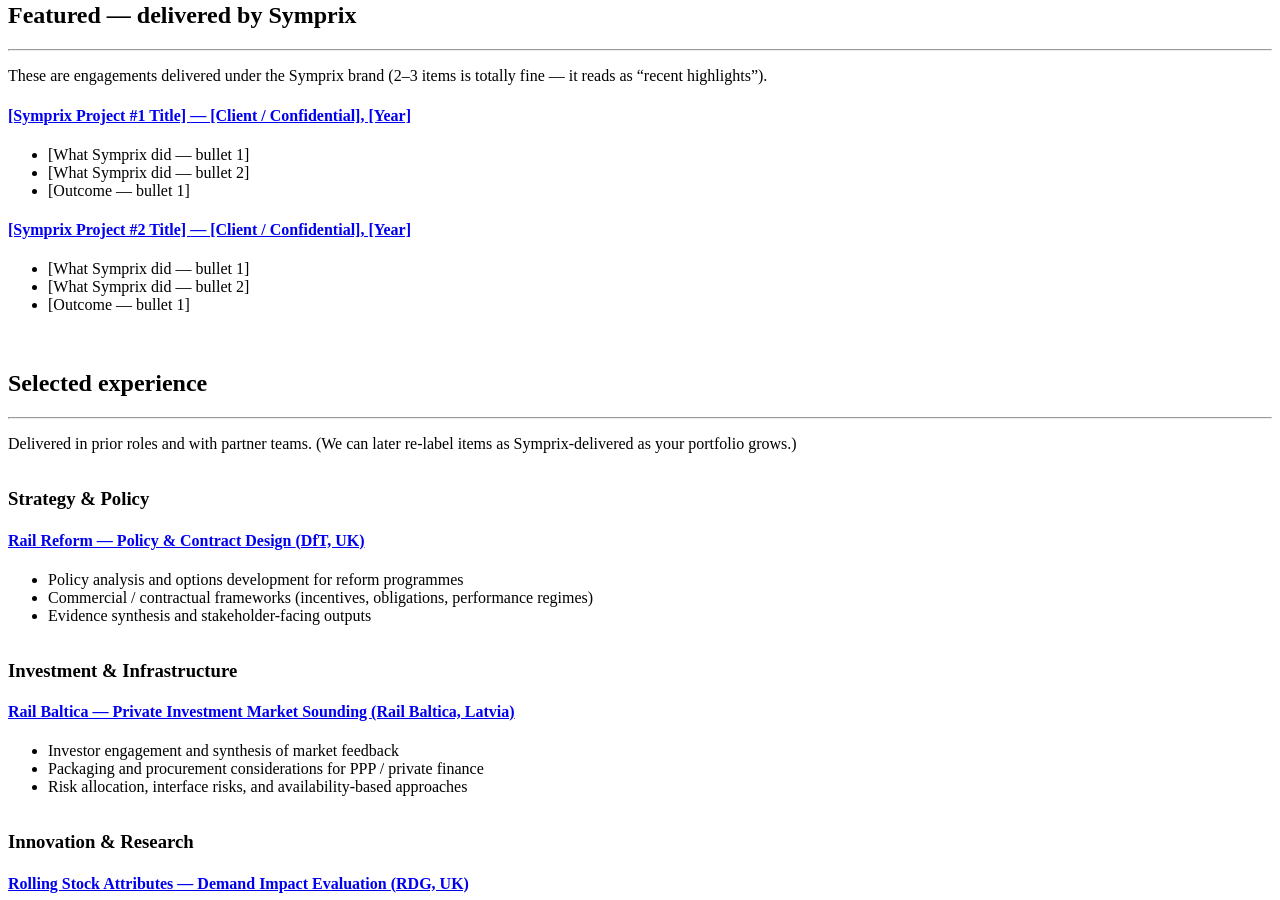
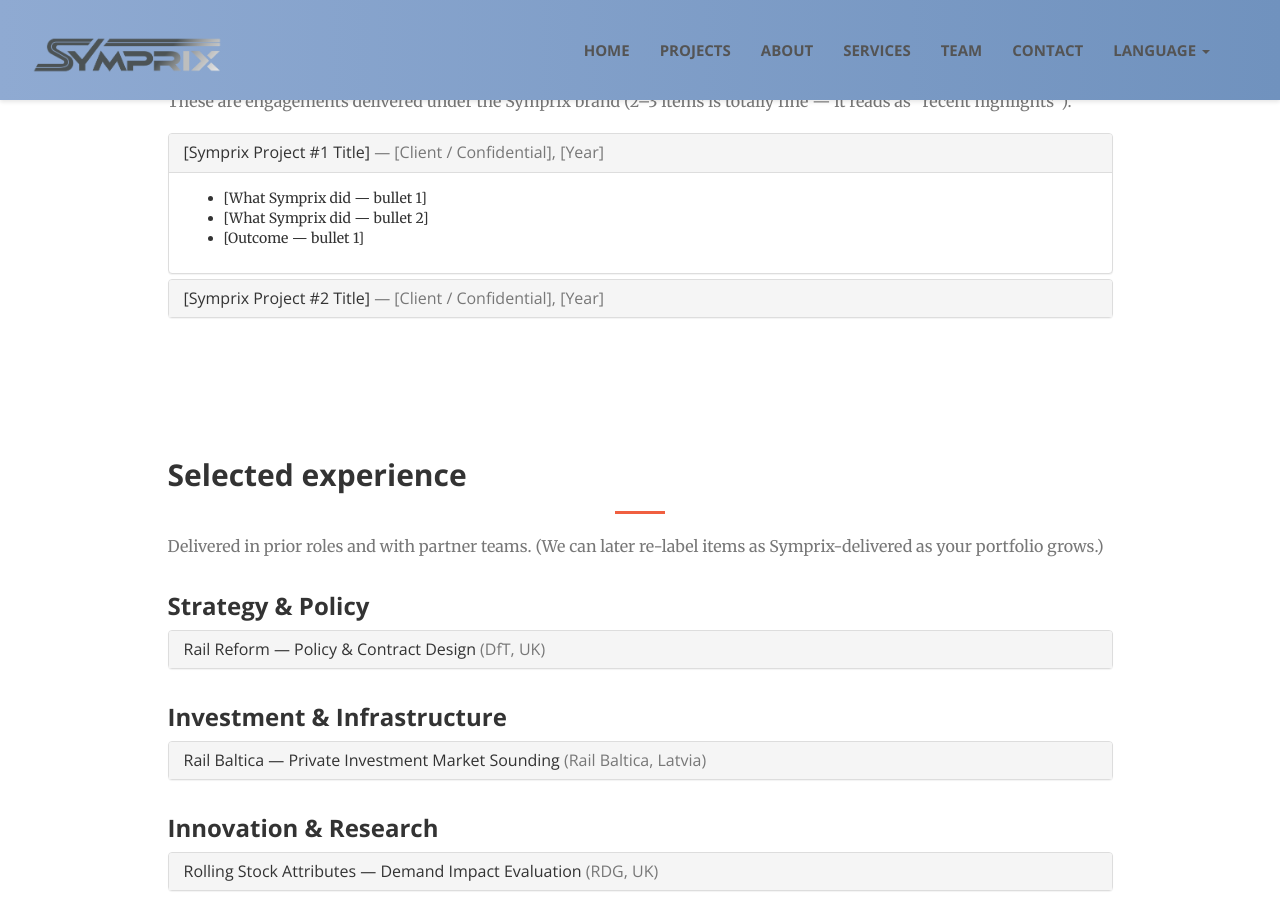
Before and after one commit to CD-Symprix/symprix, a Jekyll site: the page projects.html, which Jekyll copies as it is, in a window 1280 px wide and 900 px high, scrolled down 612 px. Built offline with Jekyll 4.4.1, drawn with Linux system fonts in a browser that asks for light colours; some of the changed text lies outside the part shown.

Commit message:
Enhance HTML head with meta tags and styles
Added meta tags for character set, compatibility, and viewport. Updated styles for fixed navbar and added links to stylesheets.

```diff
--- a/projects.html
+++ b/projects.html
@@ -1,33 +1,75 @@
 <!DOCTYPE html>
 <html lang="en">
 
-{% include head.html %}
+<head>
+  <meta charset="utf-8">
+  <meta http-equiv="X-UA-Compatible" content="IE=edge">
+  <meta name="viewport" content="width=device-width, initial-scale=1">
 
-<head>
-  <!-- Extra page-specific styles -->
+  <title>Symprix | Projects</title>
+
+  <link rel="icon" type="image/png" href="/img/Icon.png">
+  <link rel="stylesheet" href="/css/bootstrap.min.css" type="text/css">
+  <link href="https://fonts.googleapis.com/css?family=Open+Sans:300italic,400italic,600italic,700italic,800italic,400,300,600,700,800" rel="stylesheet" type="text/css">
+  <link href="https://fonts.googleapis.com/css?family=Merriweather:400,300,300italic,400italic,700,700italic,900,900italic" rel="stylesheet" type="text/css">
+  <link rel="stylesheet" href="/css/animate.min.css" type="text/css">
+  <link rel="stylesheet" href="/css/main.css?v=3" type="text/css">
+
   <style>
-    /* Prevent fixed navbar from being hidden by hero on subpages */
-    body.subpage {
-      padding-top: 100px;
-    }
-
-    #mainNav {
-      z-index: 2000;
-    }
-
-    @media (min-width: 768px) {
-      body.subpage {
-        padding-top: 120px;
-      }
-    }
+    /* Fix: prevent hero from hiding fixed navbar */
+    body.subpage { padding-top: 100px; }
+    #mainNav { z-index: 2000; }
+    @media (min-width: 768px) { body.subpage { padding-top: 120px; } }
   </style>
 </head>
 
 <body id="page-top" class="subpage">
 
-{% include nav.html %}
+<nav id="mainNav" class="navbar navbar-default navbar-fixed-top navbar-custom">
+  <div class="container-fluid">
+    <div class="navbar-header">
+      <button type="button" class="navbar-toggle collapsed" data-toggle="collapse" data-target="#bs-example-navbar-collapse-1">
+        <span class="sr-only">Toggle navigation</span>
+        <span class="icon-bar"></span>
+        <span class="icon-bar"></span>
+        <span class="icon-bar"></span>
+      </button>
 
-<header class="masthead projects-hero" style="min-height:45vh;">
+      <!-- Brand logo -->
+      <a class="navbar-brand" href="/index.html">
+        <img src="/img/logo.png" alt="Symprix Logo" height="90">
+      </a>
+    </div>
+
+    <div class="collapse navbar-collapse" id="bs-example-navbar-collapse-1">
+      <ul class="nav navbar-nav navbar-right">
+        <li><a href="/index.html">Home</a></li>
+        <li><a href="/projects.html">Projects</a></li>
+        <li><a class="page-scroll" href="/index.html#about">About</a></li>
+        <li><a class="page-scroll" href="/index.html#services">Services</a></li>
+        <li><a class="page-scroll" href="/index.html#team">Team</a></li>
+        <li><a class="page-scroll" href="/index.html#contact">Contact</a></li>
+
+        <!-- Desktop: dropdown -->
+        <li class="dropdown hidden-xs">
+          <a href="#" class="dropdown-toggle" data-toggle="dropdown" role="button" aria-haspopup="true" aria-expanded="false">
+            <i class="fa-solid fa-earth-asia"></i> Language <span class="caret"></span>
+          </a>
+          <ul class="dropdown-menu">
+            <li><a href="/">English</a></li>
+            <li><a href="/cn/">中文</a></li>
+          </ul>
+        </li>
+
+        <!-- Mobile: simple links -->
+        <li class="visible-xs-block"><a href="/">English</a></li>
+        <li class="visible-xs-block"><a href="/cn/">中文</a></li>
+      </ul>
+    </div>
+  </div>
+</nav>
+
+<header class="masthead" style="min-height:45vh;">
   <div class="header-content">
     <div class="header-content-inner">
       <h1><b>Projects</b></h1>
@@ -37,7 +79,6 @@
         and bid / commercial support.
       </p>
 
-      <!-- Jump links -->
       <p style="margin-top:20px;">
         <a class="btn btn-default btn-sm" href="#featured">Featured</a>
         <a class="btn btn-default btn-sm" href="#strategy">Strategy & Policy</a>
```
